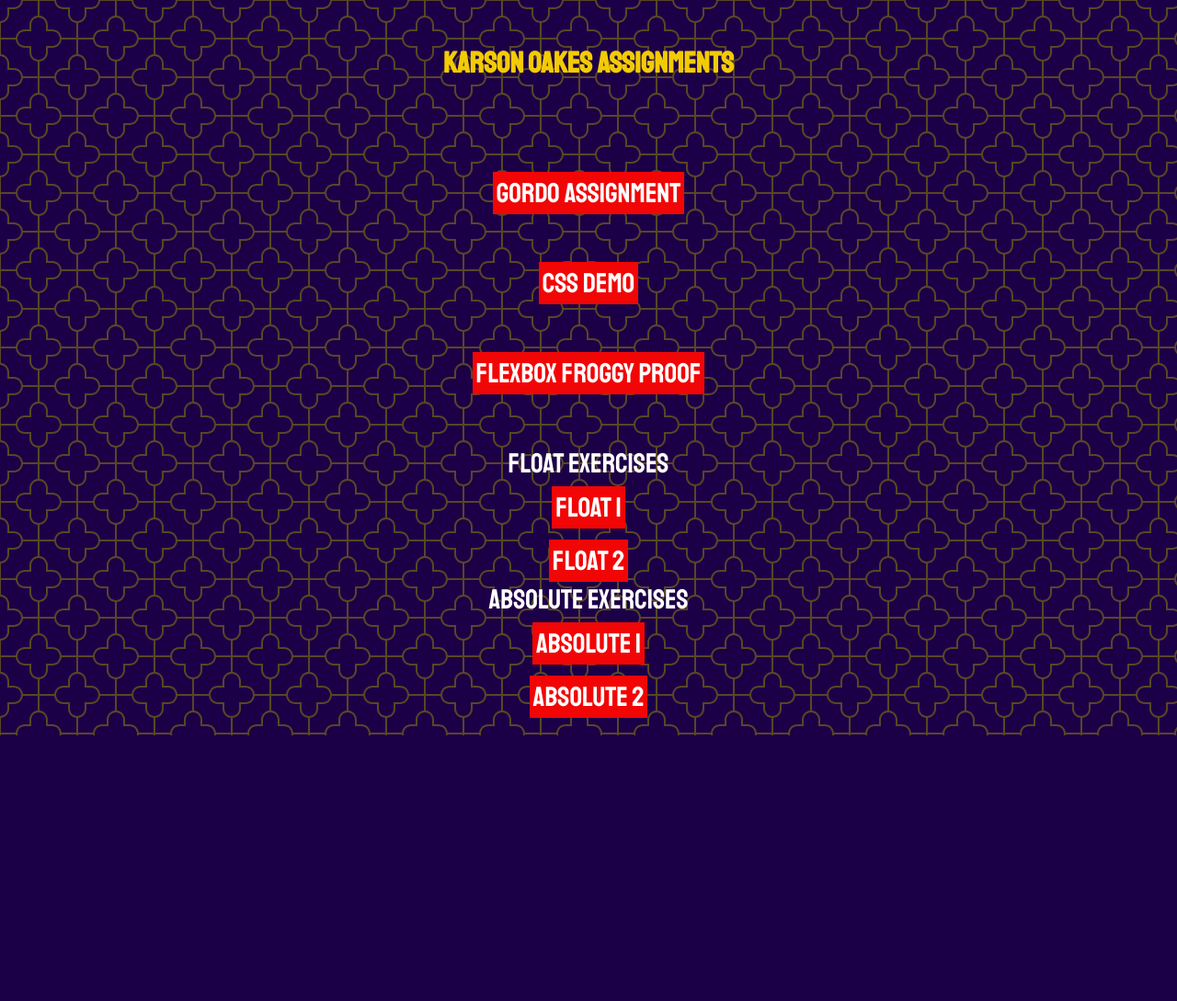
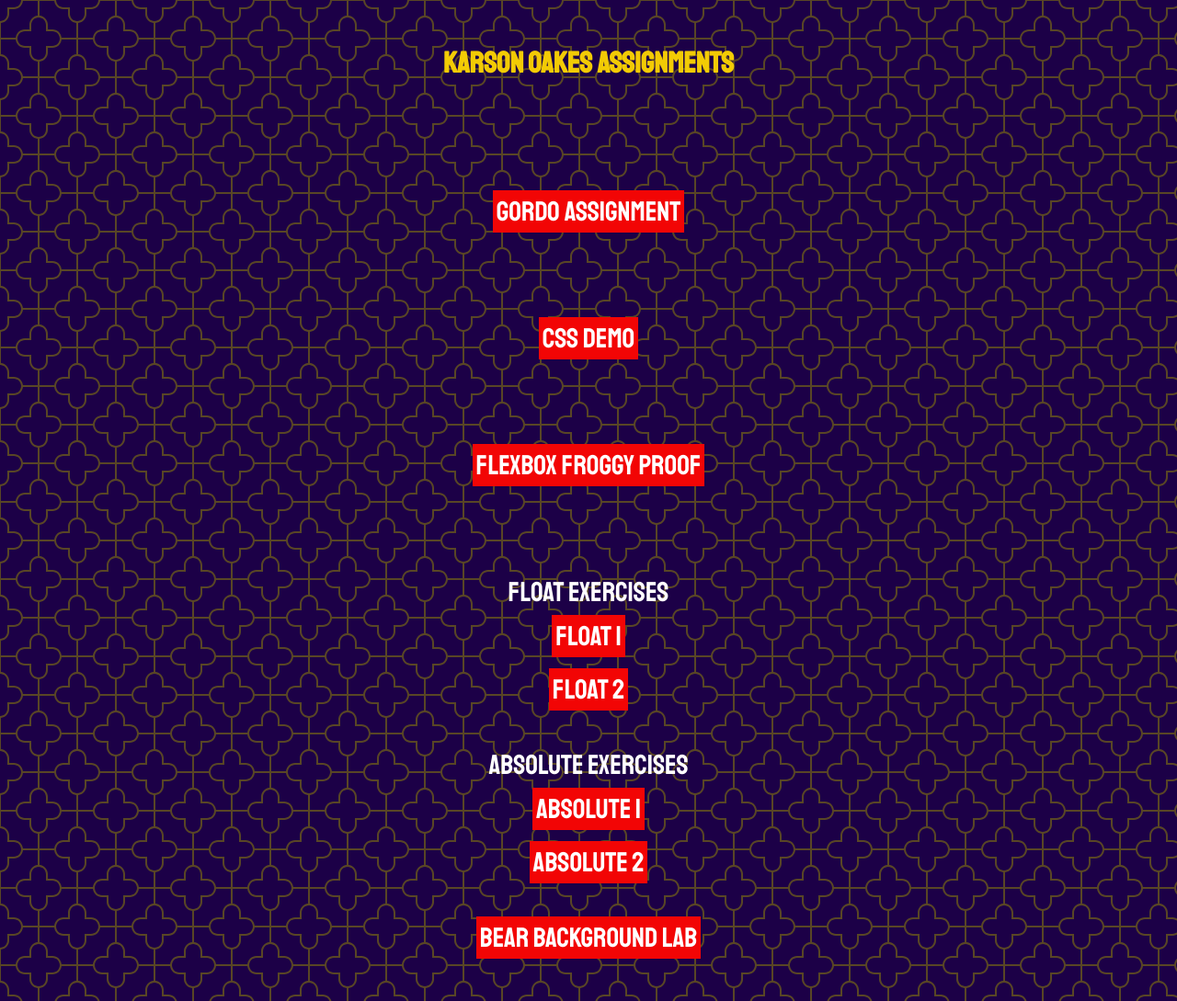
Before and after one commit to KarsonOakes/ifsc-1310, a plain HTML site: page index.html in a window 1280 px wide. Shown: the whole page at 92% size. Before the commit the page ends 800 px from the top, so only its background shows below. Drawn offline with Linux system fonts and the light colour scheme.

Commit message:
Bear Background Lab done

```diff
--- a/assets/css/style.css
+++ b/assets/css/style.css
@@ -19,7 +19,7 @@ ul{
 }
 ul li{
     color:#ffffff;
-    padding: 30px;
+    padding: 50px;
 }
 ul li a:link,ul li a:visited{
     color:#ffffff;
--- a/index.html
+++ b/index.html
@@ -32,6 +32,7 @@
           <li><a href="positioning-lab/absolute-2.html">Absolute 2</a></li>
         </ul>
       </li>
+      <li><a href="assets/img/bear-capella.jpg">Bear Background Lab</a></li>
     </ul>
   </nav>
 </body>
```
Also changed, not shown: assets/img/bear-capella.jpg (added).
